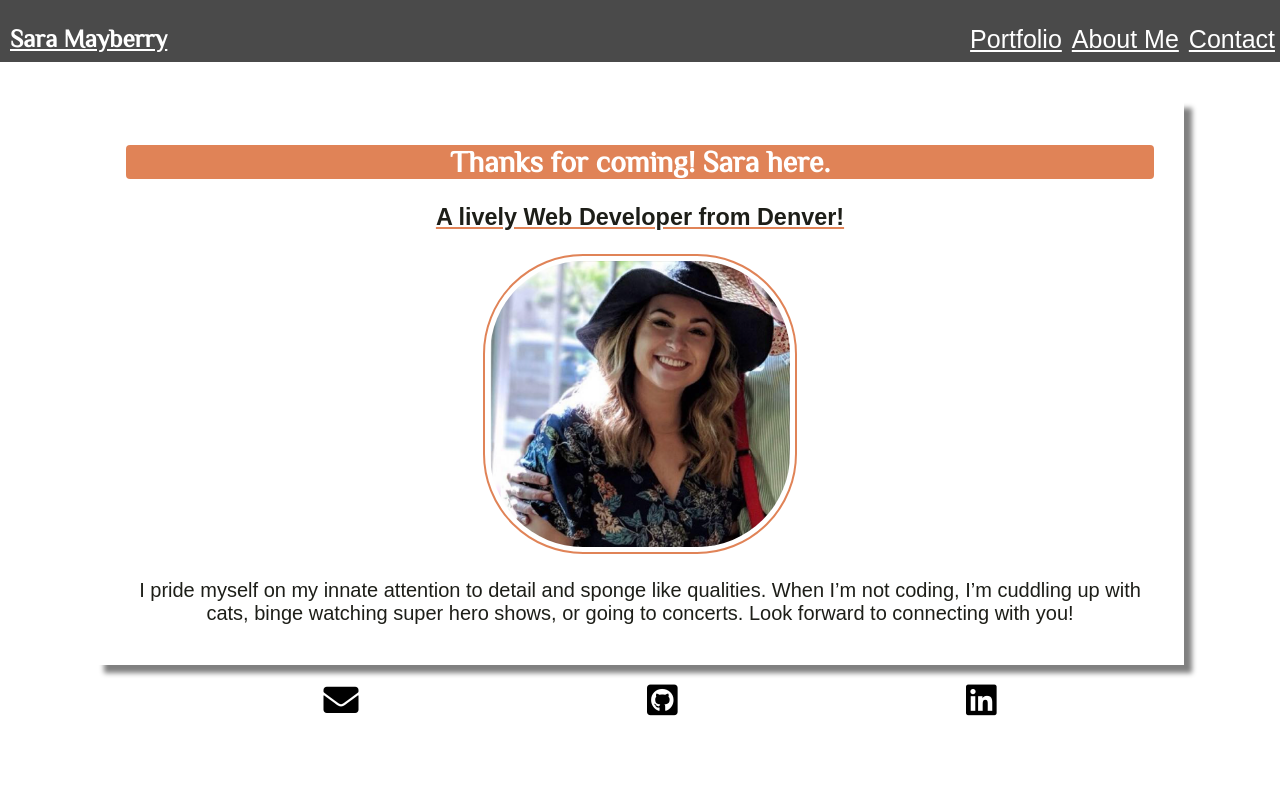
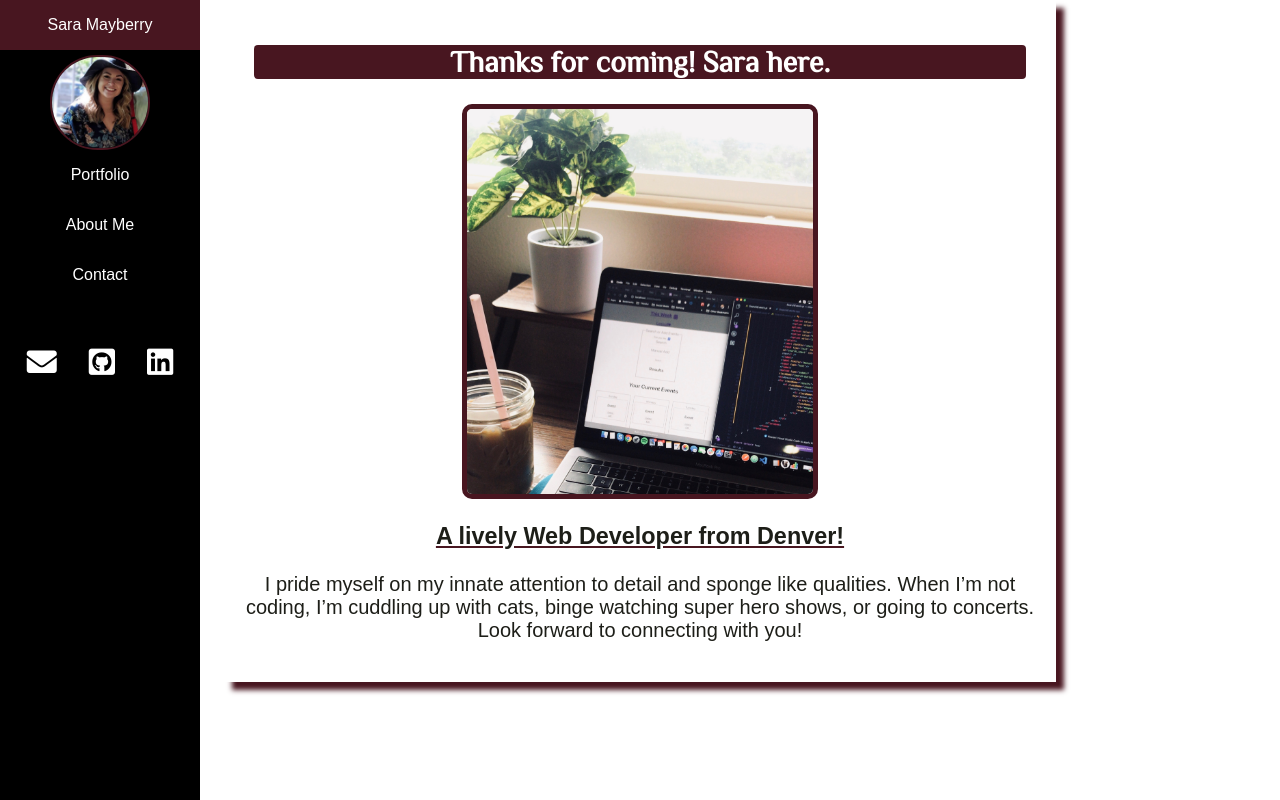
Before and after one commit to bahitssara/New-Portfolio, a React app: page / in a window 1280 px wide. Built offline with nearby package versions, Linux system fonts and the light colour scheme; a web font is replaced by a local one.

Commit message:
color/format-change

```diff
--- a/package.json
+++ b/package.json
@@ -12,7 +12,10 @@
     "start": "react-scripts start",
     "build": "react-scripts build",
     "test": "react-scripts test",
-    "eject": "react-scripts eject"
+    "eject": "react-scripts eject",
+    "predeploy": "npm run build",
+    "deploy": "now ./build",
+    "postdeploy": "now alias -A ./build/now.json"
   },
   "eslintConfig": {
     "extends": "react-app"
--- a/src/AboutMe/AboutMe.css
+++ b/src/AboutMe/AboutMe.css
@@ -1,8 +1,6 @@
 .about-me-div {
     display: flex;
-    margin-top: 100px;
     margin-left: auto;
-    margin-right:auto;
     flex-direction:column;
     width: 80%;
     padding-top: 20px;
@@ -33,10 +31,11 @@
 
 @media screen and (min-width: 320px) {
     .about-me-div {
-        margin-top: 70px;
         width: 80%;
         padding-top: 20px;
         padding-bottom:20px;
+        margin-left: auto;
+        margin-right:auto;
     }
 
     .about-me h2 {
@@ -56,10 +55,10 @@
 
 @media screen and (min-width: 765px) {
     .about-me-div {
-        margin-top: 150px;
-        width: 90%;
+        width: 67%;
         padding-top: 20px;
         padding-bottom:20px;
+        margin-right:15px;
     }
 
     .about-me h2 {
--- a/src/App/App.js
+++ b/src/App/App.js
@@ -2,7 +2,6 @@ import React from 'react';
 import { Route } from 'react-router-dom';
 import Header from '../Header/Header';
 import HomePage from '../HomePage/HomePage';
-import Footer from '../Footer/Footer';
 import Portfolio from '../Portfolio/Portfolio';
 import Contact from '../Contact/Contact';
 import AboutMe from '../AboutMe/AboutMe';
@@ -16,7 +15,6 @@ class App extends React.Component {
         <Route path='/projects' exact component={Portfolio} />
         <Route path='/about-me' exact component={AboutMe} />
         <Route path='/contact' exact component={Contact} />
-        <Route path='/' component={Footer} />
       </div>
     );
   }
--- a/src/Contact/Contact.css
+++ b/src/Contact/Contact.css
@@ -1,9 +1,8 @@
 .contact-page {
-    margin-top: 90px;
     display:flex;
     margin-left: auto;
-    margin-right:auto;
     flex-direction: column;
+    background-color: #ffffff;
     box-shadow: 8px 8px 5px grey;
 }
 
@@ -35,7 +34,8 @@
 
 @media screen and (min-width: 320px) {
     .contact-page {
-        margin-top: 120px;
+        margin-right:15px;
+        width: 65%;
     }
 
     .contact-text {
@@ -59,9 +59,18 @@
 }
 
 @media screen and (min-width: 765px) {
+    .contact-page {
+        margin-right:15px;
+        width: 65%;
+    }
+
     .contact-text {
         font-size: 30px;
         margin-left:200px;
         margin-right:200px;
     }
 }
+
+@media screen and (min-width: 1000px) {
+
+}
--- a/src/Footer/Footer.css
+++ b/src/Footer/Footer.css
@@ -1,4 +1,4 @@
-.footer {
+/* .footer {
     display: flex;
     flex-direction: column;
 }
@@ -31,3 +31,16 @@
     color: rgba(212, 81, 19, 0.711);
     cursor: pointer;
 }
+
+@media screen and (max-width: 700px) {
+    .footer {
+        display: none;
+    }
+  }
+
+  @media screen and (max-width: 400px) {
+    .footer {
+        display: flex;
+        flex-direction: column;
+    }
+  } */
--- a/src/Header/Header.css
+++ b/src/Header/Header.css
@@ -1,75 +1,118 @@
-header {
-  width:100%;
-  height:62px;
+
+.sidebar {
+  margin: 0;
+  padding: 0;
+  width: 200px;
+  background-color: black;
   position: fixed;
-  z-index: 1;
-  top: 0;
-  left:0;
-  margin:0px;
-  background-color:rgba(0, 0, 0, 0.711);
+  height: 100%;
+  overflow: auto;
 }
 
-header h1 {
-  font-family: 'Philosopher', sans-serif;
-  float: left;
-  margin:0;
-  margin-top: 20px;
-  margin-left: 10px;
-  color:white;
+.sidebar a {
+  display: block;
+  color: white;
+  padding: 16px;
+  text-decoration: none;
 }
 
-header ul {
-  margin-top: 20px;
-}
-
-.nav-bar {
-  list-style-type: none;
-  display: flex;
-  justify-content: flex-end;
-}
-
-nav li {
-  font-family: 'Muli', sans-serif;
-  padding: 10px;
-  color:white;
-}
-
-header a:link {
-  color:white;
-}
-
-header a:visited {
+.sidebar a.active {
+  background-color: #481620;
   color: white;
 }
 
-header a:hover {
+.sidebar a:hover:not(.active) {
+  background-color: #555;
+  color: white;
+}
+
+div.content {
+  margin-left: 200px;
+  padding: 1px 16px;
+  height: 1000px;
+}
+
+.main-image {
+  margin-top:5px;
+  width: 50%;
+  border: 2px solid #481620;
+  border-radius:100px;
+}
+
+.contact-links {
+  list-style-type: none;
+  padding-left: 0;
+  font-size: 20px;
+  display: flex;
+  list-style-type: none;
+  justify-content: center;
+}
+
+.contact-links a {
+  color: white;
+}
+
+.fa-envelope:hover {
+  color: #481620;
   cursor: pointer;
-  background: rgba(212, 81, 19, 0.711);
-  text-decoration: none;
-  color: white;
-  border-radius: 4px;
-  transform: scale(1.05) rotate(-1deg);
 }
-ul a {
-  padding: 5px;
+
+.fa-github-square:hover {
+  color: #481620;
+  cursor: pointer;
+}
+
+.fa-linkedin:hover {
+  color: #481620;
+  cursor: pointer;
+}
+
+
+@media screen and (max-width: 700px) {
+  .sidebar {
+    width: 100%;
+    height: auto;
+    position: relative;
+  }
+  .sidebar a {float: left;}
+  div.content {margin-left: 0;}
+}
+
+@media screen and (max-width: 400px) {
+  .sidebar {
+    margin-top:0px;
+
+  }
+  .sidebar a {
+    text-align: center;
+    float: none;
+  }
 }
 
 @media screen and (min-width: 320px) {
-    header h1 {
-        font-size: 20px;
-    }
+  .main-image {
+    display: none;
+  }
 
-    header a {
-        font-size: 15px;
-    }
+  .contact-links {
+    display:none;
+  }
 }
 
-@media screen and (min-width: 765px) {
-  header h1 {
-      font-size: 30px;
+@media screen and (min-width: 700px) {
+  .main-image {
+    display: block;
+    margin: auto;
+    margin-top: 5px;
   }
 
-  header a {
-      font-size: 25px;
+  .contact-links {
+    display: flex;
   }
 }
+
+@media screen and (min-width: 1000px) {
+  .contact-links {
+    font-size: 30px;
+  }
+}
--- a/src/Header/Header.js
+++ b/src/Header/Header.js
@@ -1,20 +1,25 @@
 import React from 'react';
 import './Header.css';
 import { Link } from 'react-router-dom';
+import mainImg from './contact-copy.png'
+
 
 class Header extends React.Component {
   render(){
     return (
-      <header role='banner' className='banner'>
-          <h1><Link to='/'>Sara Mayberry </Link></h1>
-          <nav role='navigation'>
-              <ul className='nav-bar'>
-                  <Link to='/projects'>Portfolio </Link>
-                  <Link to='/about-me'>About Me</Link>
-                  <Link to='/contact'>Contact</Link>
-              </ul>
-          </nav>
-      </header>
+
+      <div className='sidebar'>
+        <Link className='active' to='/'>Sara Mayberry</Link>
+        <img className='main-image' src={mainImg} alt='lights header' />
+        <Link to='/projects'>Portfolio </Link>
+        <Link to='/about-me'>About Me</Link>
+        <Link to='/contact'>Contact</Link>
+        <ul className='contact-links'>
+                <li><a href='mailto:saraamayberry@yahoo.com'><i className='fas fa-envelope'/></a></li>
+                <li><a href='https://github.com/bahitssara' target='_blank' rel="noopener noreferrer"><i className='fab fa-github-square'/></a></li>
+                <li><a href='https://www.linkedin.com/in/sara-mayberry-444800153/' target='_blank' rel="noopener noreferrer"><i className='fab fa-linkedin'/></a></li>
+            </ul>
+      </div>
     );
   }
 }
--- a/src/HomePage/HomePage.css
+++ b/src/HomePage/HomePage.css
@@ -6,37 +6,38 @@ body {
     font-family: 'Muli', sans-serif;
     text-align: center;
     color:#1D1E18;
+    background-color: white;
+
 }
 
  h3 {
     text-decoration:underline;
-    text-decoration-color: rgba(212, 81, 19, 0.711);
+    text-decoration-color: #481620;
 }
 
 .headline {
     display: flex;
     flex-direction: column;
     margin-left: auto;
-    margin-right: auto;
     width: 75%;
-    margin-top: 150px;
     padding: 20px;
     background-color: #ffffff;
-    box-shadow: 8px 8px 5px grey;
+    box-shadow: 8px 8px 5px #481620;
 }
 
 .main-page {
     font-family: 'Philosopher', sans-serif;
-    background-color: rgba(212, 81, 19, 0.711);
+    background-color: #481620;
     color:white;
     border-radius:4px;
 }
 
-.main-image {
-    width: 40%;
-    border: 2px solid rgba(212, 81, 19, 0.711);
+.main-image-2 {
+    margin:auto;
+    width: 50%;
+    border: 2px solid #481620;
     border-radius:100px;
-}
+  }
 
 .description {
     padding:20px;
@@ -53,7 +54,7 @@ body {
 
     .headline {
         font-size: 18px;
-        margin-top:100px;
+        margin: auto;
         width:75%;
     }
 
@@ -62,9 +63,14 @@ body {
         margin-right: 10px;
     }
 
-    .main-image {
+    .main-image-2 {
+        display: block;
         width: 45%;
         padding:5px;
+    }
+
+    .main-image-comp {
+        display: none;
     }
 
     .contact-text {
@@ -80,24 +86,40 @@ body {
     }
 }
 
-@media screen and (min-width: 765px) {
+@media screen and (min-width: 700px) {
     h1 {
         font-size: 35px;
     }
 
-    nav li {
-        font-size: 25px;
+    .headline {
+        font-size: 20px;
+        width: 65%;
+        margin-right: 15px;
     }
 
-    .headline {
-        font-size: 20px;
-        margin-top:100px;
-        width:85%;
+    .main-image-2 {
+        display: none;
     }
 
-    .main-image {
-        width: 30%;
-        padding:5px;
+    .main-image-comp {
+        display: block;
+        margin: auto;
+        width: 55%;
+        border-radius: 10px;
+        border: 5px solid #481620;
     }
 
 }
+
+@media screen and (min-width: 1000px) {
+    .headline {
+        font-size: 20px;
+        width: 65%;
+        margin: auto;
+    }
+
+    .main-image-comp {
+        margin: auto;
+        width: 45%;
+    }
+}
--- a/src/HomePage/HomePage.js
+++ b/src/HomePage/HomePage.js
@@ -1,14 +1,17 @@
 import React from 'react';
 import './HomePage.css'
-import mainImg from './contact-copy.png'
+import mainImg from './contact-copy-2.png'
+import compImg from './comp-img.jpeg'
+
 
 export default function HomePage () {
   return (
     <section className='headline headline-mobile'>
       <div className='container'>
           <h2 className='main-page'>Thanks for coming! Sara here.</h2>
+          <img className='main-image-2' src={mainImg} alt='lights header' />
+          <img className='main-image-comp' src={compImg} alt='comp main' />
           <h3>A lively Web Developer from Denver!</h3>
-          <img className='main-image' src={mainImg} alt='lights header' />
           <p className='inside-img'> I pride myself on my innate attention to detail and sponge like qualities. When I’m not coding, I’m cuddling up with cats, binge watching super hero shows, or going to concerts. Look forward to connecting with you!</p>
       </div>
     </section>
--- a/src/Portfolio/Portfolio.css
+++ b/src/Portfolio/Portfolio.css
@@ -1,10 +1,7 @@
 .projects {
     display: flex;
     flex-direction: column;
-    margin-top:75px;
     margin-left: auto;
-    margin-right: auto;
-    width: 80%;
     padding-top: 20px;
     padding-bottom: 20px;
     background-color: #ffffff;
@@ -73,8 +70,9 @@ button {
 
 @media screen and (min-width: 320px) {
     .projects {
-        margin-top:75px;
-        width: 80%;
+        margin-left:auto;
+        margin-right: auto;
+        width: 95%;
         font-size: 18px;
     }
 
@@ -96,9 +94,9 @@ button {
 
 @media screen and (min-width: 765px) {
     .projects {
-        margin-top:100px;
-        width: 90%;
+        width: 70%;
         font-size: 28px;
+        margin-right: 15px;
     }
 
     .project-photo {
@@ -108,8 +106,8 @@ button {
 
     .projects h2 {
         font-size: 30px;
-        margin-left:200px;
-        margin-right:200px;
+        width: 45%;
+        margin: auto;
     }
 
     .projects h3 {
@@ -125,3 +123,7 @@ button {
         font-size: 20px;
     }
 }
+
+@media screen and (min-width: 1000px) {
+
+}
```
Also changed, not shown: src/Portfolio/Portfolio.js (+15 -0 lines), src/Header/contact-copy.png (renamed from src/HomePage/contact-copy.png), src/HomePage/comp-img.jpeg (added), src/HomePage/contact-copy-2.png (added).
